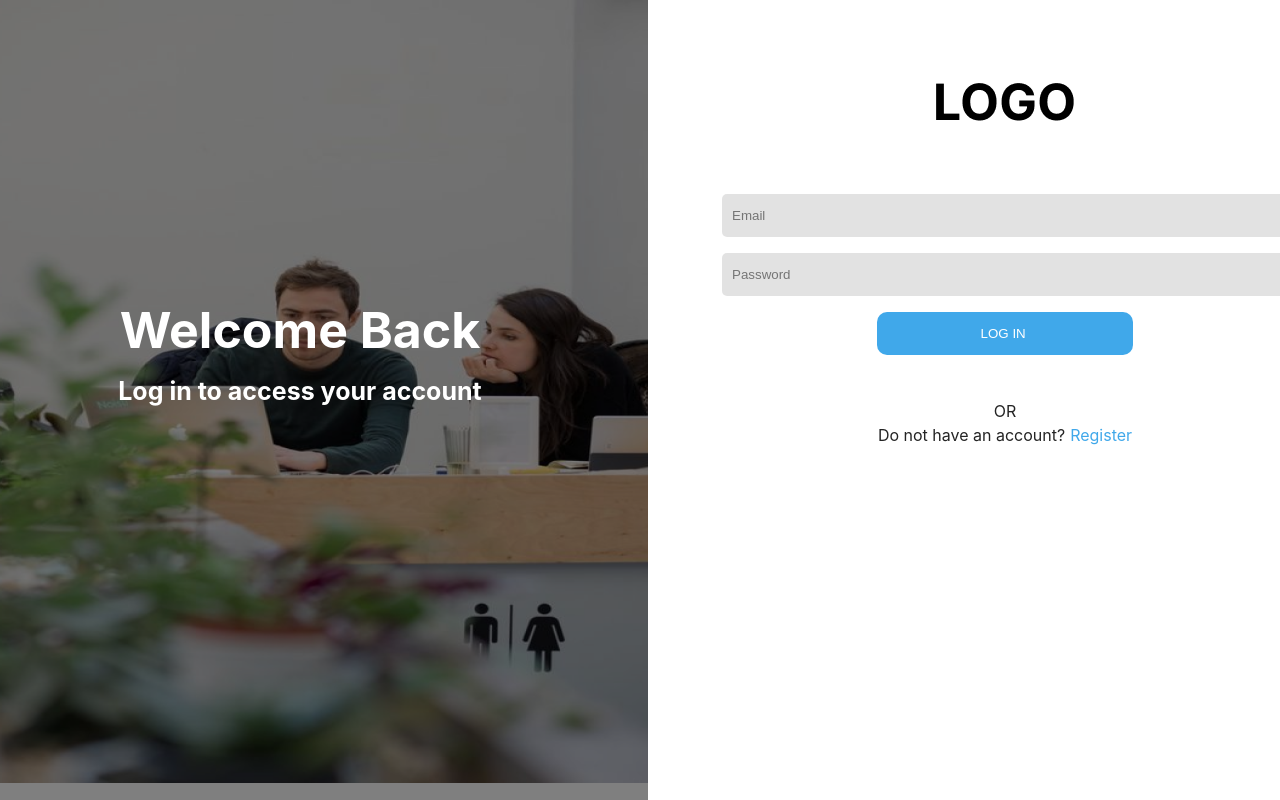
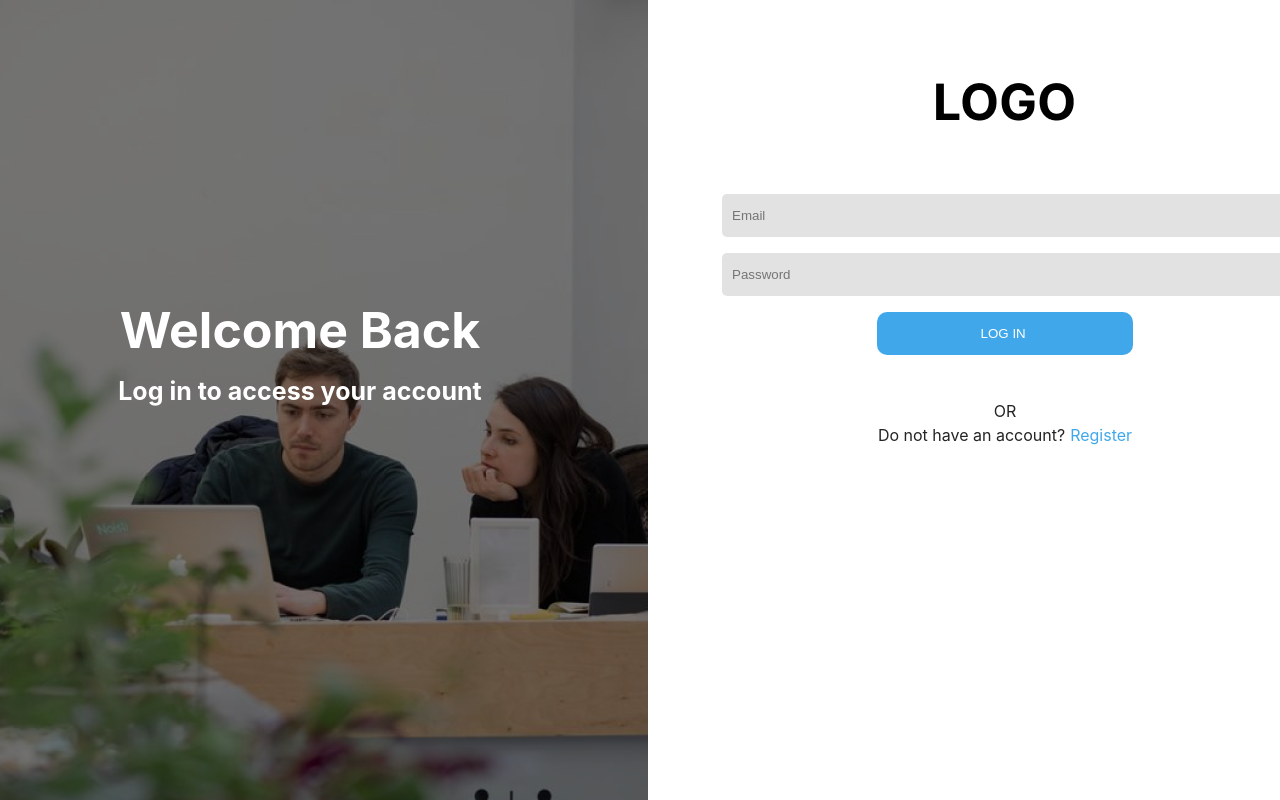
Before and after one commit to b-sandrine/ner_frontend, a React (Vite) app: page /login in a window 1280 px wide. Shown: the top 800 px of the page. Built offline with nearby package versions, Linux system fonts and the light colour scheme.

Commit message:
Solved picture problem

```diff
--- a/src/pages/Login/Login.css
+++ b/src/pages/Login/Login.css
@@ -9,11 +9,12 @@
     width: 648px;
     margin-right: 120px;
     text-align: center;
+    position: fixed;
 }
 
 .login--container .static img {
     width: 100%;
-    height: 782.5px;
+    height: 100%;
     margin: 0;
     padding: 0;
 }
--- a/src/pages/Signup/Signup.css
+++ b/src/pages/Signup/Signup.css
@@ -9,11 +9,12 @@
     height: 100%;
     margin-right: 120px;
     text-align: center;
+    position: fixed;
 }
 
 .signup--container .static img {
     width: 100%;
-    height: 782.5px;
+    height: 100%;
     margin: 0;
     padding: 0;
 }
```
